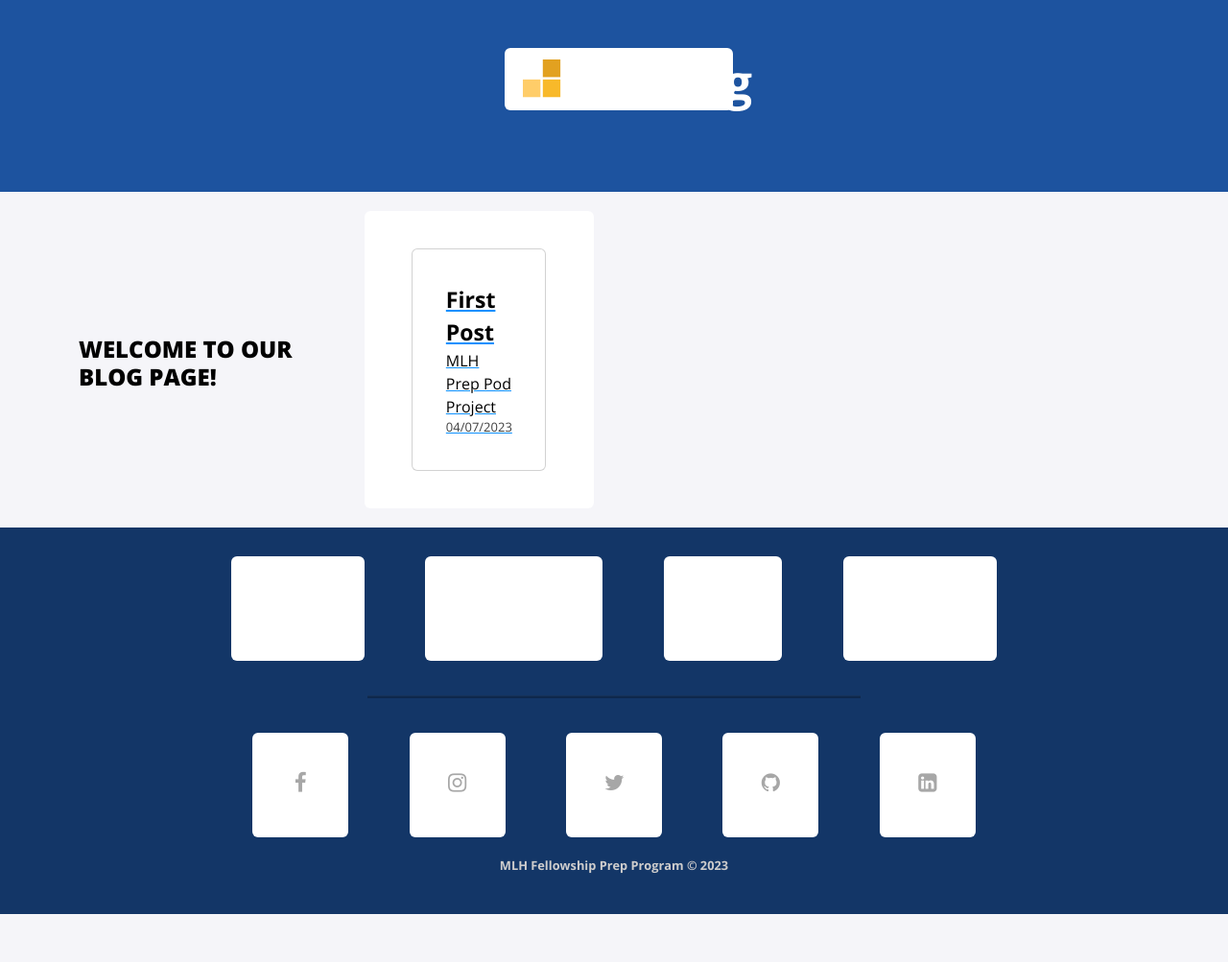
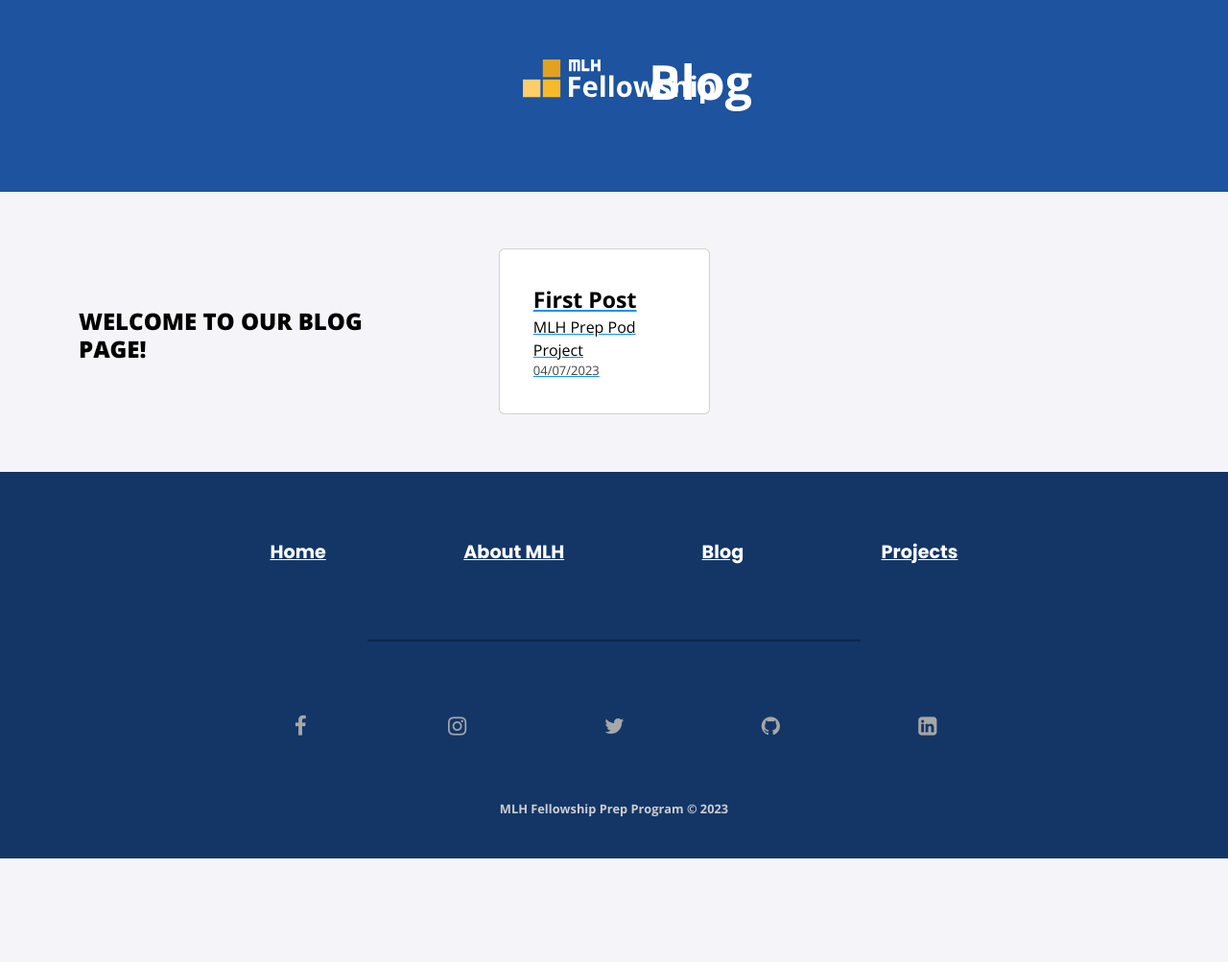
Before and after one commit to MLH-Fellowship/prep-portfolio-23.APR.PREP.2, a Jekyll site: the page built from blog/blog-page.md, in a window 1280 px wide. Shown: the whole page at 96% size. Built offline with Jekyll 4.4.1, drawn with Linux system fonts in a browser that asks for light colours; nearby versions of some CDN libraries; after the commit the page ends 945 px from its top, so only the background shows below that.

Commit message:
fixed distortion

```diff
--- a/_sass/all.scss
+++ b/_sass/all.scss
@@ -5,6 +5,7 @@
 @import 'profile';
 @import 'page';
 @import "podStats";
+
 
 .section .section-title {
   background-color: #f2f2f2;
@@ -24,7 +25,7 @@
 
 .card-container {
   display: grid;
-  grid-template-columns: repeat(4, 1fr);
+  grid-template-columns: repeat(2, 1fr);
   font-family: "Open Sans", sans-serif;
 }
 
@@ -34,7 +35,7 @@
 
 @media only screen and (max-width: 1500px) {
   .card-container {
-    grid-template-columns: repeat(3, 1fr);
+    grid-template-columns: repeat(2, 1fr);
   }
 }
 
@@ -73,7 +74,7 @@
   flex-direction: row;
   align-items: center;
   margin: 20px 30px;
-  background-color: white;
+  background-color: #fff;
   border-radius: .375rem;
   padding: 1.5em;
   font-size: 1.2em;
@@ -98,7 +99,7 @@
 a {
   color: #000;
   margin: 20px 30px;
-  background-color: white;
+  //background-color: white;
   border-radius: .375rem;
   padding: 1.0em;
   font-size: 1.2em;
@@ -110,6 +111,7 @@
     margin-top: 5px;
     margin: 0px;
     text-align: left;
+    color: #000;
   }
 
   .title {
@@ -121,11 +123,12 @@
   .description {
     font-size: medium;
     font-weight: 400;
+    color: #000;
   }
 
   .dates {
-      font-size: small;
-      color: #404040;
+    font-size: small;
+    color: #404040;
   }
 
   .social-icon {
```
